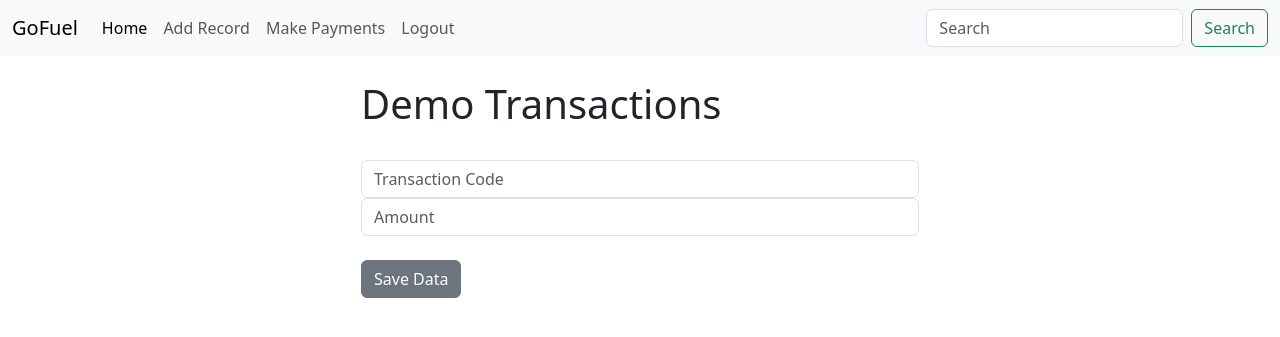
After one commit to oderathegreat/django-crud-crm-app, a Django app: page /test_transactions/ in a window 1280 px wide. The commit adds this page. Shown: the top 337 px of the page. Run offline with Django 4.2, Linux system fonts and the light colour scheme; a user stored in the database is signed in.

Commit message:
latest code

```diff
--- a/crm_app/models.py
+++ b/crm_app/models.py
@@ -1,7 +1,9 @@
 from django.db import models
+from django.contrib.auth.models import User
 
 
 class Payment(models.Model):
+      user = models.ForeignKey(User, related_name="transact", default=1, on_delete=models.DO_NOTHING)
       created_at = models.DateTimeField(auto_now_add=True)
       first_name = models.CharField(max_length=50)
       last_name = models.CharField(max_length=50)
@@ -14,8 +16,9 @@ class Payment(models.Model):
 
 
 class Trans(models.Model):
+       user = models.ForeignKey(User, default=2, on_delete=models.CASCADE)
        amount = models.CharField(max_length=50)
        transcode = models.CharField(max_length=100)
 
        def __str__(self):
-            return f"{self.amount} {self.transcode}"
+            return f"{self.amount} {self.transcode} {self.user}"
--- a/crm_app/urls.py
+++ b/crm_app/urls.py
@@ -15,8 +15,12 @@ Including another URLconf
     2. Add a URL to urlpatterns:  path('blog/', include('blog.urls'))
 """
 from django.contrib import admin
-from django.urls import path
+from django.urls import path, include
 from . import views
+from rest_framework import routers
+
+router = routers.DefaultRouter()
+router.register(r'transactions', views.Transdata)
 
 urlpatterns = [
 
@@ -28,5 +32,12 @@ urlpatterns = [
     path('client_record/<int:pk>', views.clientRecord, name='client-record'),
     path('delete_record/<int:pk>', views.deleteRecord, name='delete_record'),
     path('add_record/', views.add_record, name='add_record'),
+    path('loginapi/', views.login_api, name='login-api'),
+
+    path('test_transactions/', views.test_transactions, name='tests'),
+
+
+    path('api/', include(router.urls)),
+
 
 ]
--- a/crm_app/views.py
+++ b/crm_app/views.py
@@ -1,3 +1,4 @@
+from django.http import JsonResponse
 from django.shortcuts import render, redirect
 
 # django auth system
@@ -11,6 +12,17 @@ from .forms import SignUpForm, AddRecordForm
 
 # display record from our payments table
 from .models import Payment
+
+# view set from rest-framework
+from rest_framework import viewsets
+
+from .serializers import TransSerializer
+from .models import Trans
+
+
+class Transdata(viewsets.ModelViewSet):
+    queryset = Trans.objects.all().order_by('amount')
+    serializer_class = TransSerializer
 
 
 def home(request):
@@ -40,7 +52,7 @@ def login_user(request):
 
 def logout_user(request):
     logout(request)
-    messages.success(request, "You Have Been Logged Out")
+    messages.success(request, "You Have Been Logged Out ")
     return redirect('home')
 
 
@@ -83,15 +95,49 @@ def deleteRecord(request, pk):
 
 
 def add_record(request):
+    if not request.user.is_authenticated:
+        messages.error(request, "You must be logged in to view the record")
+        return redirect('home')
+
     form = AddRecordForm(request.POST or None)
-    if request.user.is_authenticated:
-        if request.method == "POST":
-            if form.is_valid():
-                add_record = form.save()
-                messages.success(request, "Record Added Successfully")
-                return redirect('home')
 
-    else:
-        messages.success(request, "You Must be Logged in to add Record")
+    if request.method == "POST":
+        if form.is_valid():
+            add_record = form.save()
+            messages.success(request, "Record added successfully")
+            return redirect('/')
 
     return render(request, "add_record.html", {'form': form})
+
+
+# perform migrations for test transactions
+def test_transactions(request):
+    if not request.user.is_authenticated:
+        messages.error(request, "Sorry, you must be logged in first")
+        return redirect('home')
+
+    if request.method == "POST":
+        amount = request.POST.get('amount')
+        transcode = request.POST.get('transcode')
+
+        trans_data = Trans(amount=amount, transcode=transcode, user=request.user)
+        trans_data.save()
+        messages.success(request, "Transaction data saved successfully")
+
+    return render(request, "testtrans.html")
+
+
+def login_api(request):
+    if request.method == 'POST':
+        username = request.POST.get('username')
+        password = request.POST.get('password')
+
+        user = authenticate(request, username=username, password=password)
+
+        if user is not None:
+            login(request, user)
+            return JsonResponse({'message': 'Login successful'})
+        else:
+            return JsonResponse({'message': 'Invalid credentials'}, status=401)
+
+    return JsonResponse({'message': 'Invalid request'}, status=400)
--- a/templates/navbar.html
+++ b/templates/navbar.html
@@ -15,6 +15,12 @@
          <li class="nav-item">
           <a class="nav-link" href="{% url 'add_record'%}">Add Record</a>
         </li>
+
+
+                 <li class="nav-item">
+          <a class="nav-link" href="{% url 'tests'%}">Make Payments</a>
+        </li>
+
 
 
 
--- /dev/null
+++ b/templates/testtrans.html
@@ -0,0 +1,21 @@
+{% extends 'base.html' %}
+{% block content %}
+
+<div class="col-md-6 offset-md-3">
+<h1>Demo Transactions</h1>
+<br/>
+
+<form method="POST" action="{% url 'tests' %}">
+	{% csrf_token %}
+
+    <input type="text" class="form-control" placeholder="Transaction Code" name="transcode">
+    <input type="text" class="form-control" placeholder="Amount" name="amount">
+
+
+<br/>
+  <button type="submit" class="btn btn-secondary">Save Data</button>
+</form>
+
+</div>
+
+{% endblock %}
```
Also changed, not shown: crm_app/serializers.py (+8 -0 lines), crm_app/migrations/0003_payment_user.py (added), crm_app/migrations/0004_trans_user.py (added), db.sqlite3.
